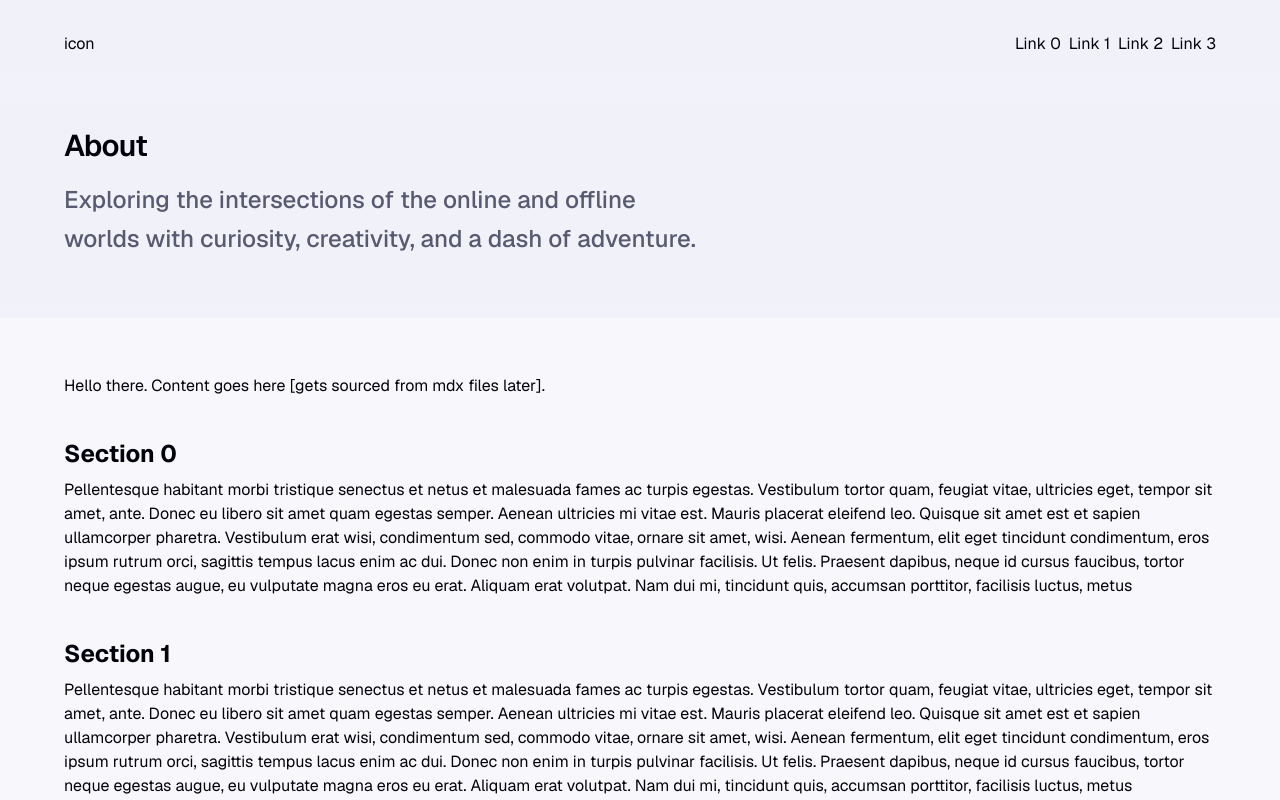
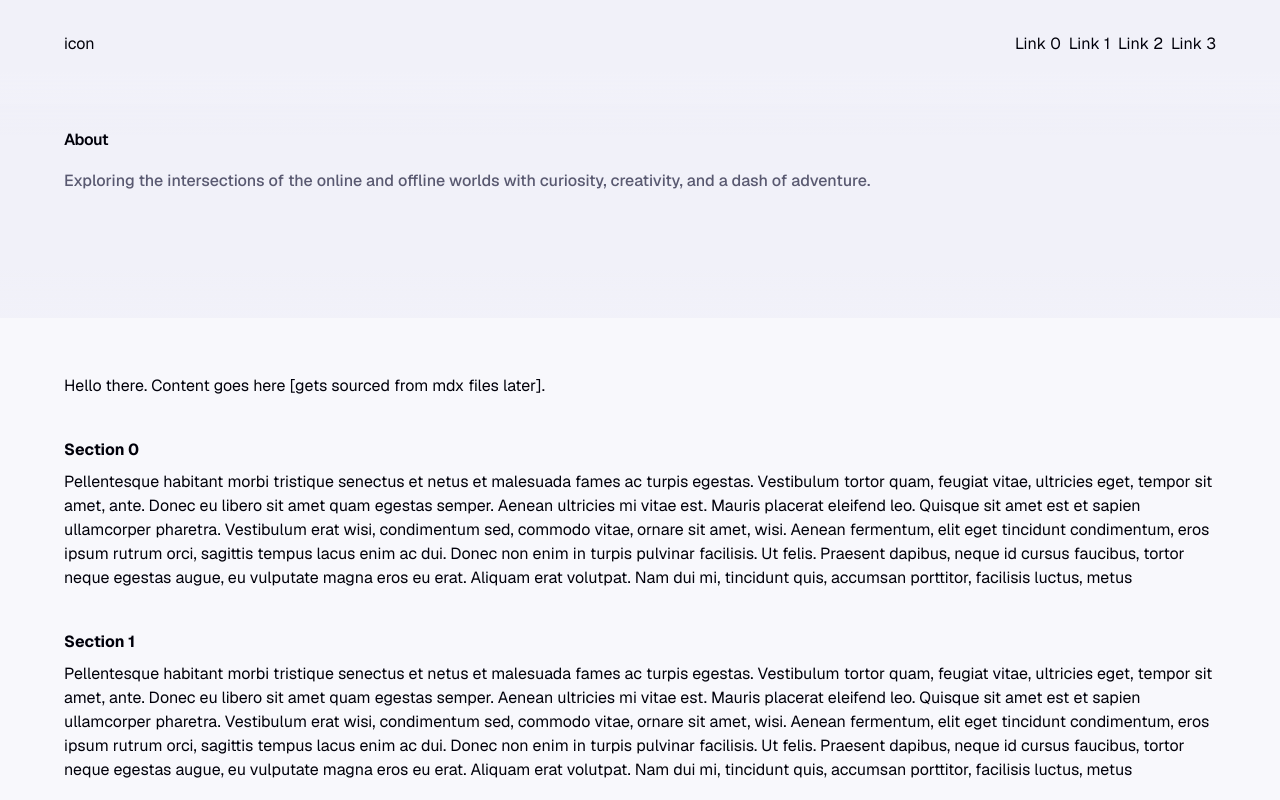
Before and after one commit to khinshankhan/www, a Next.js app: page / in a window 1280 px wide. Shown: the top 800 px of the page. Built offline with nearby package versions, Linux system fonts and the light colour scheme.

Commit message:
set up sane text size tokens

```diff
--- a/src/app/globals.css
+++ b/src/app/globals.css
@@ -22,6 +22,32 @@
     "Courier New", monospace;
   --default-font-family: var(--font-family-body);
   --default-mono-font-family: var(--font-family-mono);
+
+  --text-*: initial;
+  --text-12: 0.75rem;
+  --text-12--line-height: calc(1 / 0.75);
+  --text-14: 0.875rem;
+  --text-14--line-height: calc(1.25 / 0.875);
+  --text-16: 1rem;
+  --text-16--line-height: calc(1.5 / 1);
+  --text-18: 1.125rem;
+  --text-18--line-height: calc(1.75 / 1.125);
+  --text-20: 1.25rem;
+  --text-20--line-height: calc(1.75 / 1.25);
+  --text-22: 1.375rem;
+  --text-22--line-height: calc(1.75 / 1.375);
+  --text-24: 1.5rem;
+  --text-24--line-height: calc(2 / 1.5);
+  --text-30: 1.875rem;
+  --text-30--line-height: calc(2.25 / 1.875);
+  --text-36: 2.25rem;
+  --text-36--line-height: calc(2.5 / 2.25);
+  --text-48: 3rem;
+  --text-48--line-height: 1;
+  --text-60: 3.75rem;
+  --text-60--line-height: 1;
+  --text-72: 4.5rem;
+  --text-72--line-height: 1;
 
   --color-*: initial;
   --color-transparent: var(--transparent);
--- a/src/lib/utils.ts
+++ b/src/lib/utils.ts
@@ -1,5 +1,13 @@
 import { clsx, type ClassValue } from "clsx"
-import { twMerge } from "tailwind-merge"
+import { extendTailwindMerge } from "tailwind-merge"
+
+const twMerge = extendTailwindMerge({
+  extend: {
+    theme: {
+      text: ["14", "16", "18", "20", "24", "30", "36", "48", "60", "72"],
+    },
+  },
+})
 
 /* string utils */
 
```
